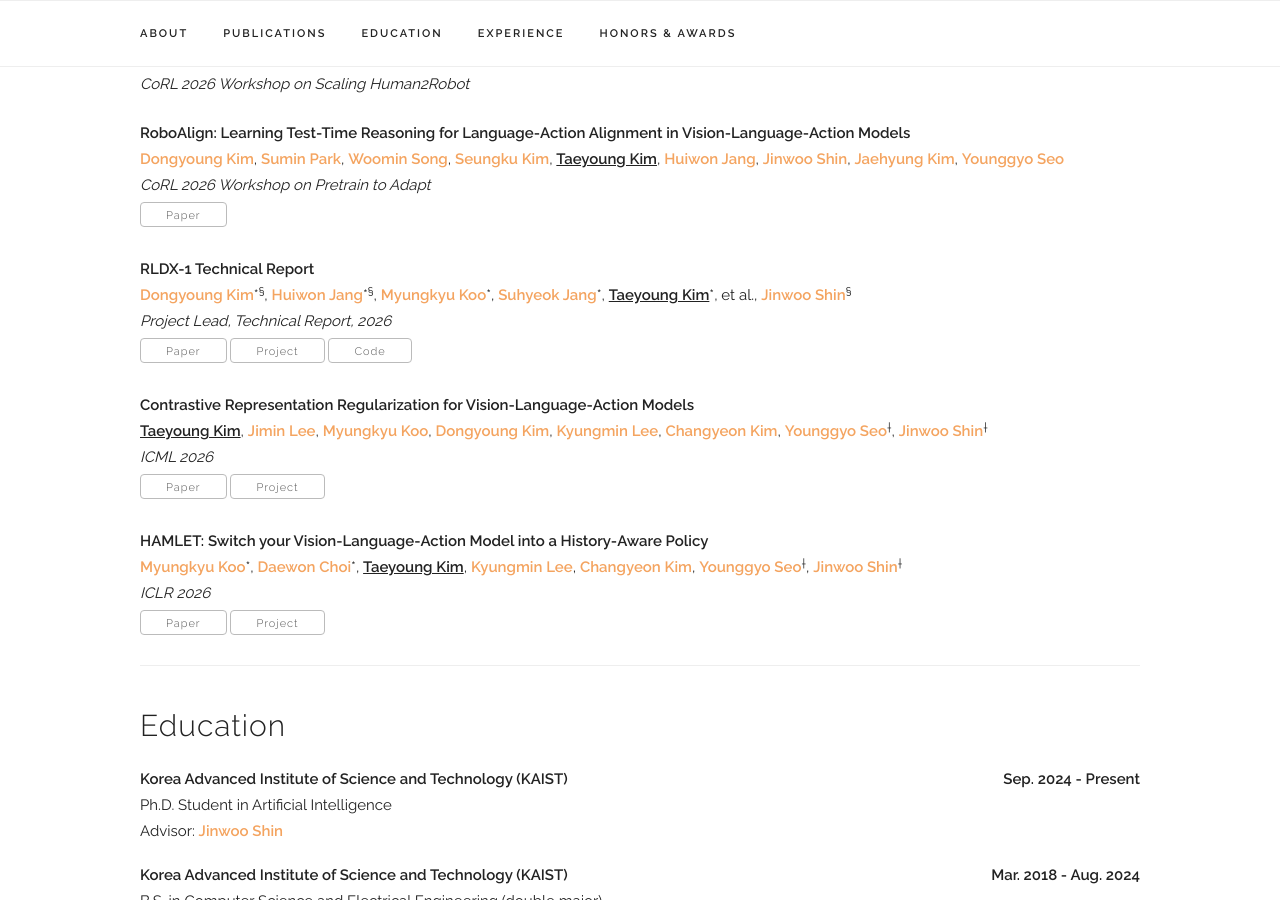
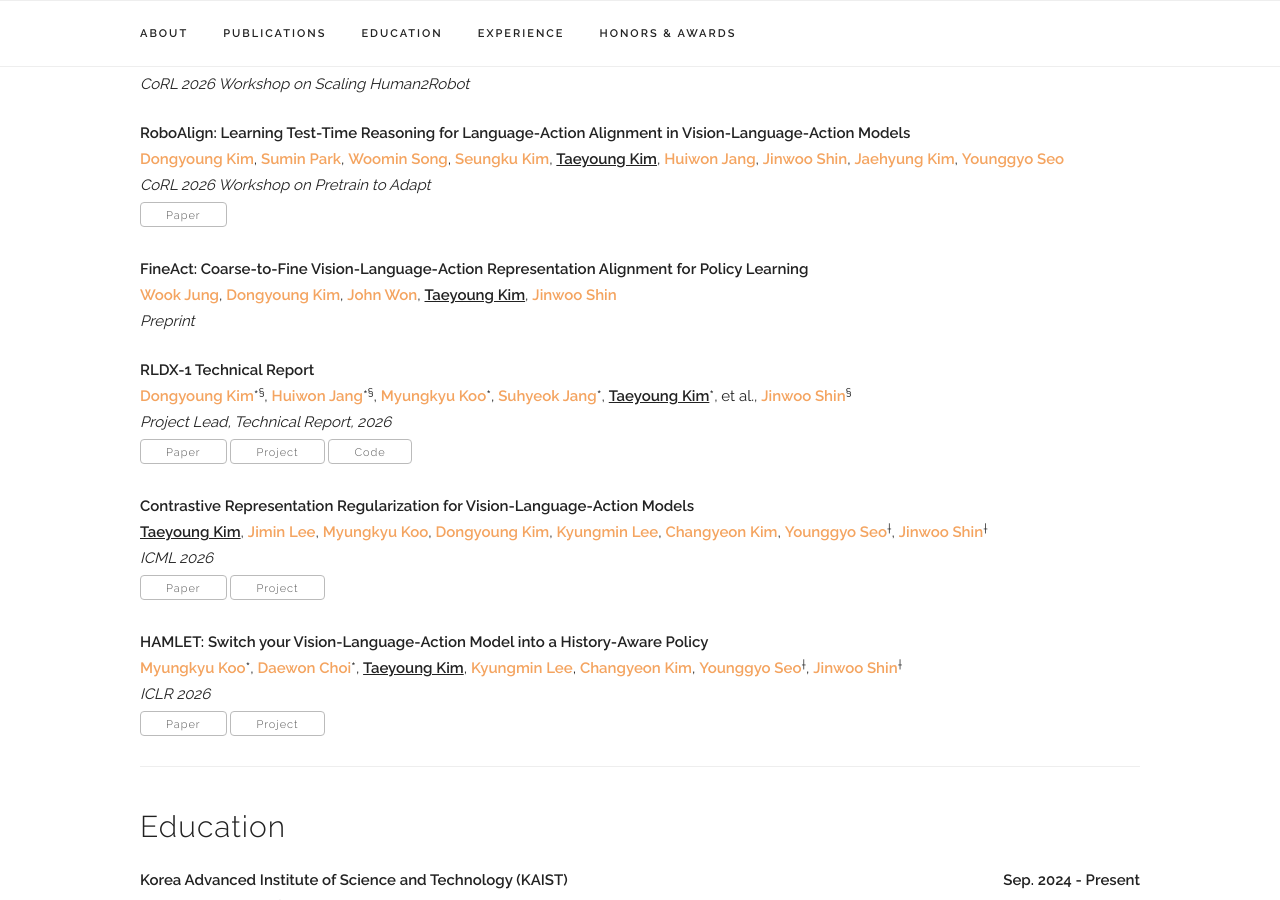
Before and after one commit to ismty0805/ismty0805.github.io, a Jekyll site: the page built from index.html, in a window 1280 px wide and 900 px high, scrolled down 1114 px. Built offline with Jekyll 4.4.1, drawn with Linux system fonts in a browser that asks for light colours; some web fonts are replaced.

Commit message:
Add FineAct preprint below RoboAlign
Co-Authored-By: Claude Opus 4.8 <noreply@anthropic.com>
Claude-Session: https://claude.ai/code/session_01BETFFLhDziRgs8iXdE2gTT

```diff
--- a/_data/publications.yaml
+++ b/_data/publications.yaml
@@ -24,6 +24,11 @@ papers:
     paper_pdf: "https://arxiv.org/abs/2603.21341"
     selected: y
 
+  - title: "FineAct: Coarse-to-Fine Vision-Language-Action Representation Alignment for Policy Learning"
+    authors: "<a>Wook Jung</a>, <a href='https://kingdy2002.github.io/'>Dongyoung Kim</a>, <a>John Won</a>, <b><u>Taeyoung Kim</u></b>, <a href='https://alinlab.kaist.ac.kr/shin.html'>Jinwoo Shin</a>"
+    venue: "Preprint"
+    selected: y
+
   - title: "RLDX-1 Technical Report"
     image: "/assets/publications/rldx_1/overview.png"
     authors: "<a href='https://kingdy2002.github.io/'>Dongyoung Kim</a>*<sup>&#167;</sup>, <a href='https://huiwon-jang.github.io'>Huiwon Jang</a>*<sup>&#167;</sup>, <a href='https://myungkyukoo.github.io'>Myungkyu Koo</a>*, <a href='https://suhyeok-jang.github.io'>Suhyeok Jang</a>*, <b><u>Taeyoung Kim</u></b>*, et al., <a href='https://alinlab.kaist.ac.kr/shin.html'>Jinwoo Shin</a><sup>&#167;</sup>"
```
